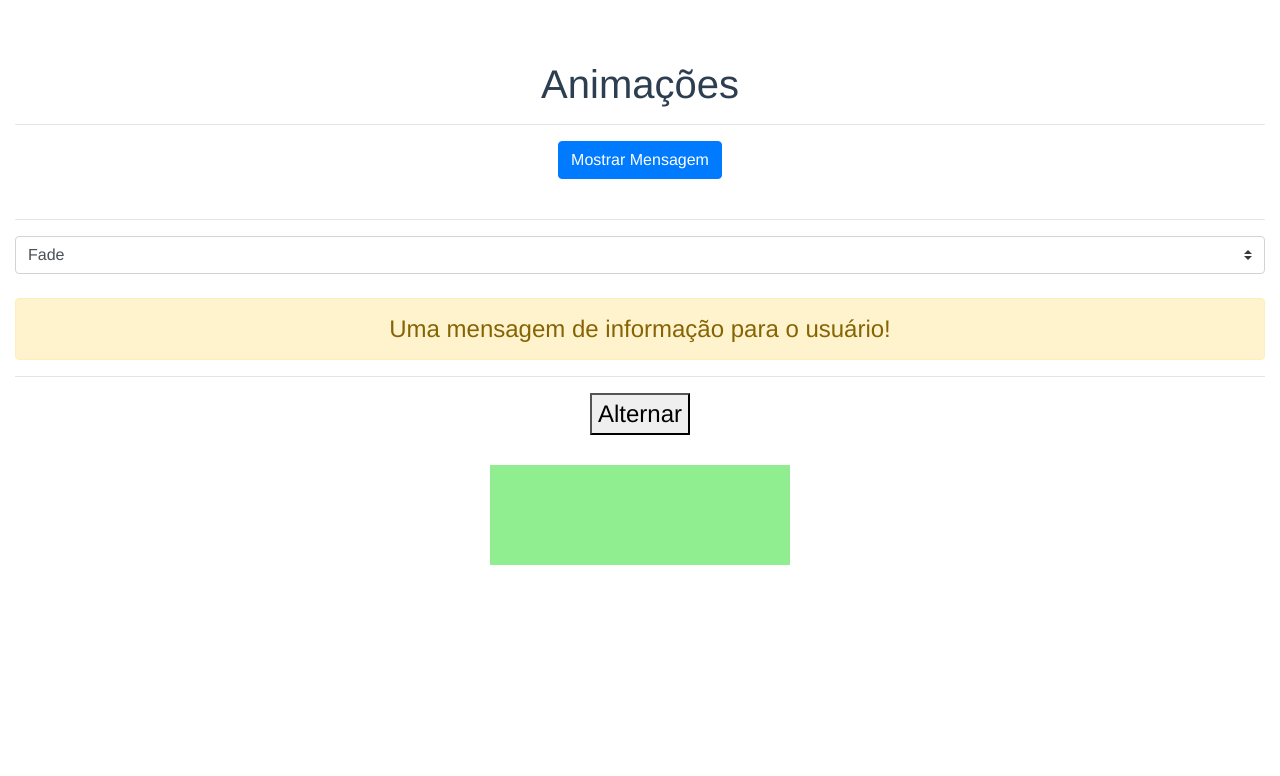
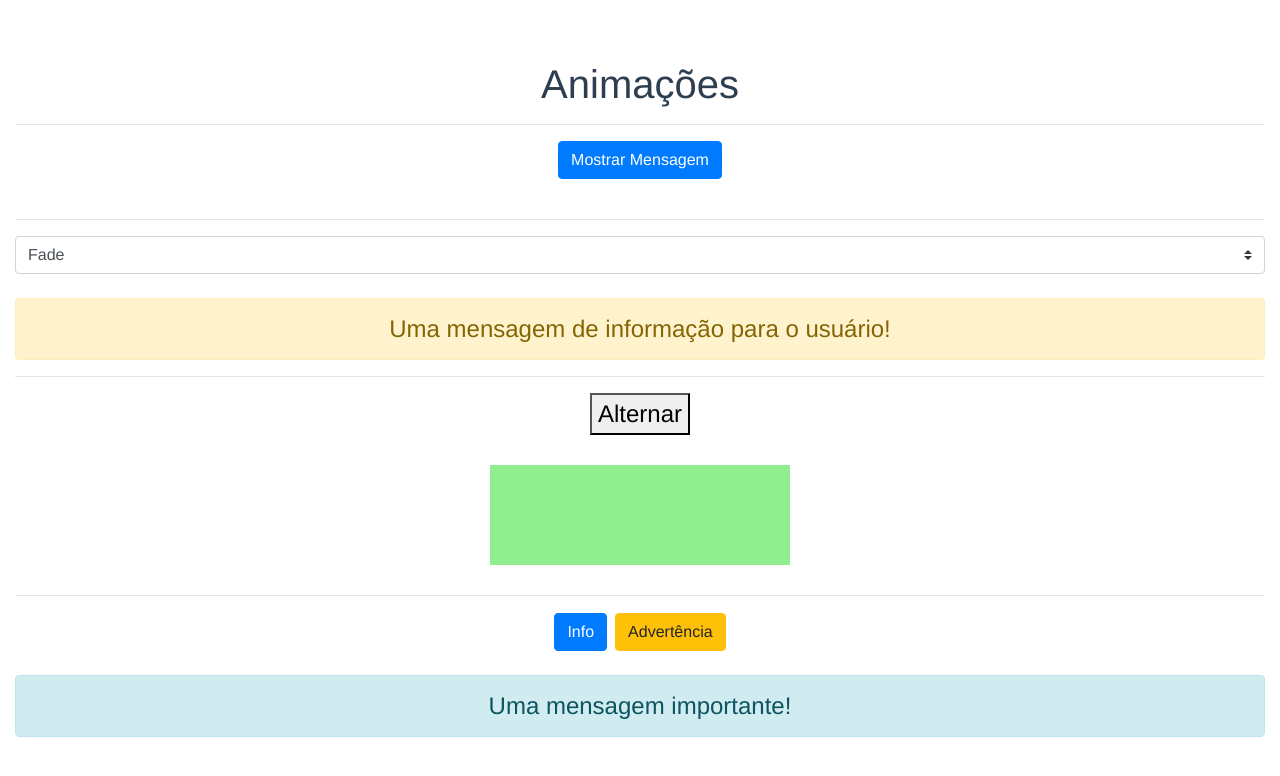
Before and after one commit to robertov8/cursovuejs2modulo1, a Vue app in the folder animacoes-exercicios/: page / in a window 1280 px wide. Shown: the top 776 px of the page. Built offline with nearby package versions, Linux system fonts and the light colour scheme.

Commit message:
220. Animando Componentes Dinâmicos

```diff
--- /dev/null
+++ b/animacoes-exercicios/src/AlertaAdvertencia.vue
@@ -0,0 +1,13 @@
+<template>
+    <b-alert variant="warning" show>Uma mensagem importante!</b-alert>
+</template>
+
+<script>
+    export default {
+        name: 'AlertaAdvertencia'
+    };
+</script>
+
+<style scoped>
+
+</style>
--- /dev/null
+++ b/animacoes-exercicios/src/AlertaInfo.vue
@@ -0,0 +1,13 @@
+<template>
+    <b-alert variant="info" show>Uma mensagem importante!</b-alert>
+</template>
+
+<script>
+    export default {
+        name: 'AlertaInfo'
+    };
+</script>
+
+<style scoped>
+
+</style>
--- a/animacoes-exercicios/src/App.vue
+++ b/animacoes-exercicios/src/App.vue
@@ -48,10 +48,30 @@
             @leave-cancelled="">
             <div v-if="exibir2" class="caixa"></div>
         </transition>
+
+        <hr>
+
+        <div class="mb-4">
+            <b-button
+                    class="mr-2"
+                    variant="primary"
+                    @click="componentSelecionado = 'AlertaInfo'">Info</b-button>
+            <b-button
+                    variant="warning"
+                    @click="componentSelecionado = 'AlertaAdvertencia'">Advertência</b-button>
+        </div>
+
+        <transition name="fade" mode="out-in">
+            <component :is="componentSelecionado" class="mt-2"/>
+        </transition>
+
     </div>
 </template>
 
 <script>
+    import AlertaAdvertencia from './AlertaAdvertencia';
+    import AlertaInfo from './AlertaInfo';
+
     export default {
         data() {
             return {
@@ -59,7 +79,8 @@
                 exibir: false,
                 exibir2: true,
                 tipoAnimacao: 'fade',
-                larguraBase: 0
+                larguraBase: 0,
+                componentSelecionado: 'AlertaInfo'
             };
         },
         methods: {
@@ -102,6 +123,9 @@
             // leaveCancelled(el) {
             //     console.log('leaveCancelled');
             // }
+        },
+        components: {
+            AlertaAdvertencia, AlertaInfo
         }
     }
 </script>
```
